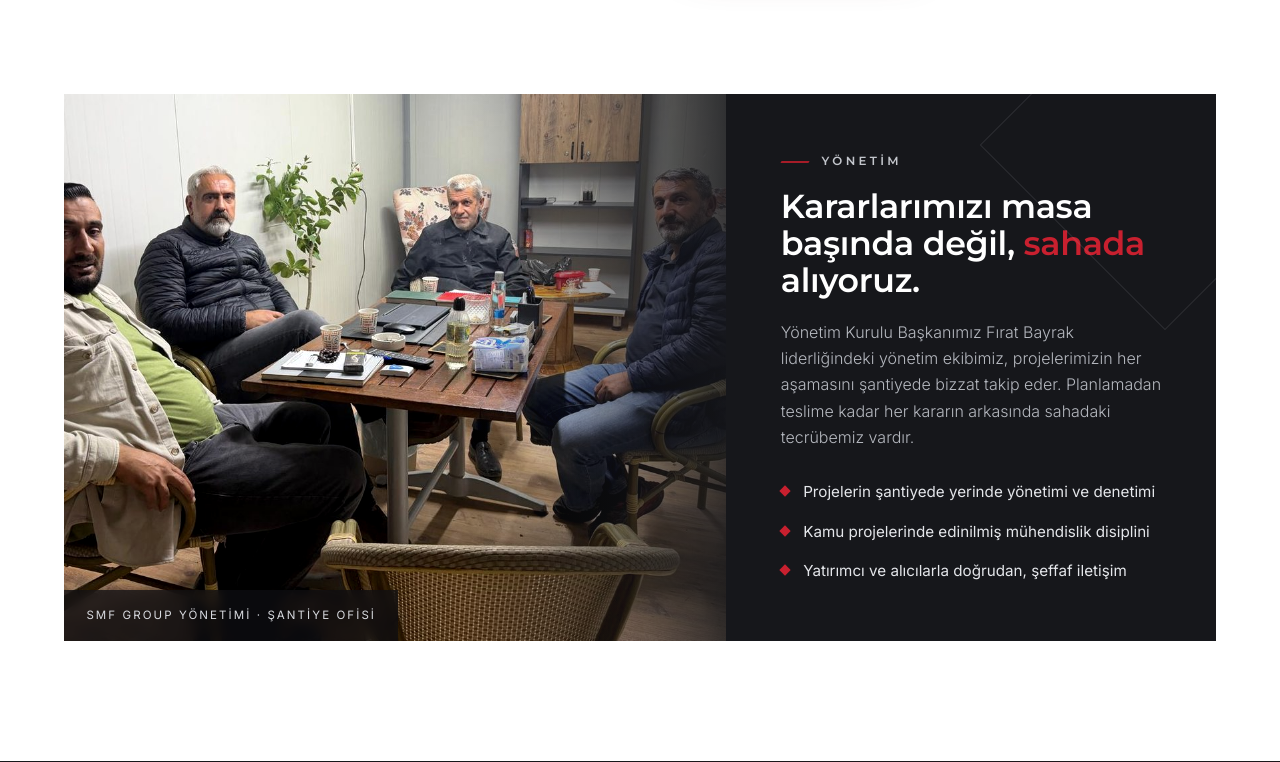
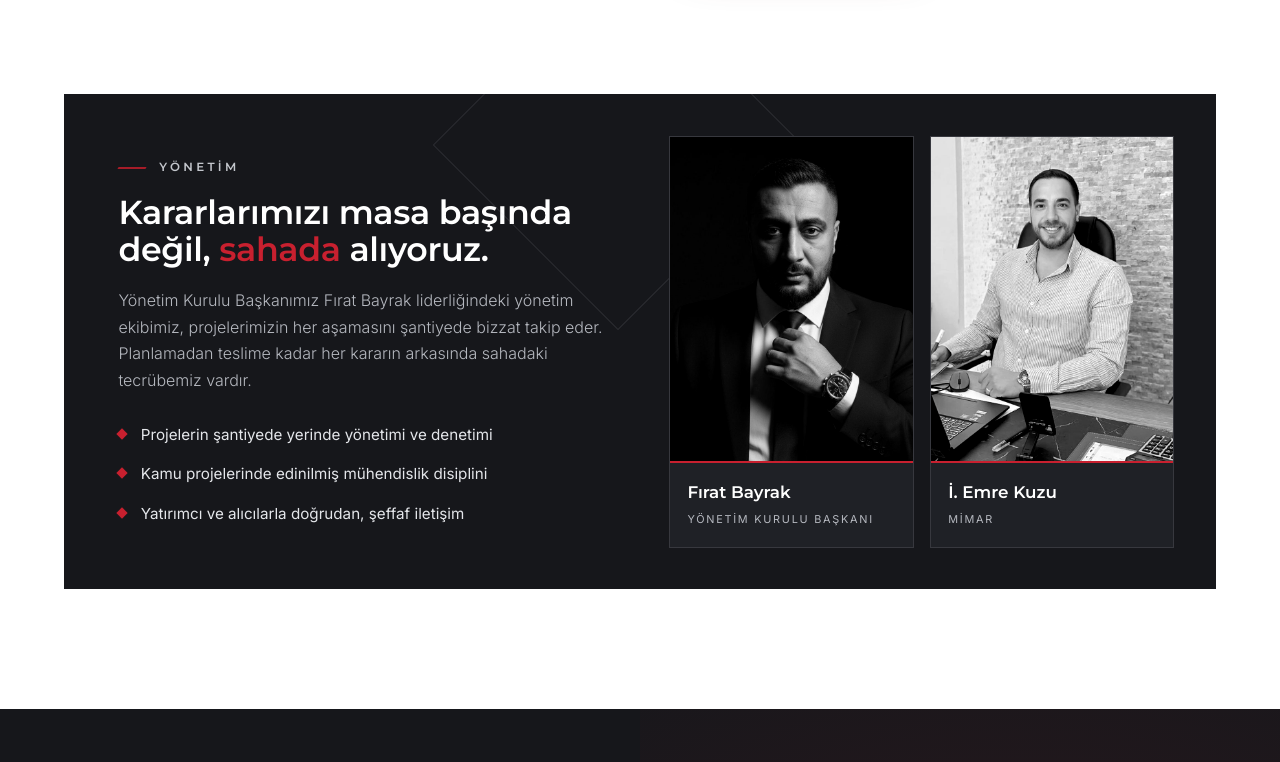
Before and after one commit to smfgroup/smfgroup.github.io, a plain HTML site: page index.html in a window 1280 px wide. Shown: the part 1558-2320 px from the top of the page. Drawn offline with Linux system fonts and the light colour scheme; animation ran at ten frames a second.

Commit message:
Yönetim bölümü: toplu fotoğraf yerine Fırat Bayrak ve Emre Kuzu
Removed the old management section and updated the layout for the management team display.

```diff
--- a/index.html
+++ b/index.html
@@ -427,6 +427,20 @@ footer{background:#0f1013;color:#9a9da5;padding:3.2rem 0 2rem}
   .hs div{padding:1rem}
   .cats{grid-template-columns:1fr}
 }
+
+/* Yönetim — liderler */
+.mgmt{grid-template-columns:1.05fr .95fr;align-items:stretch}
+.mgmt-team{display:grid;grid-template-columns:1fr 1fr;gap:1rem;padding:2.6rem 2.6rem 2.6rem 0;align-content:center;position:relative;z-index:1}
+.leader{margin:0;overflow:hidden;background:#1f2126;border:1px solid rgba(195,198,204,.14);transition:border-color .3s}
+.leader:hover{border-color:rgba(200,32,47,.55)}
+.leader-ph{aspect-ratio:3/4;overflow:hidden}
+.leader-ph img{display:block;width:100%;height:100%;object-fit:cover;object-position:center 18%;filter:grayscale(1) contrast(1.05);transition:transform 1.2s,filter .6s}
+.leader:hover .leader-ph img{transform:scale(1.04);filter:grayscale(0) contrast(1)}
+.leader figcaption{padding:1rem 1.1rem 1.15rem;border-top:2px solid var(--red2)}
+.leader b{display:block;font-family:var(--head);font-weight:600;font-size:1.05rem;color:#fff}
+.leader small{display:block;margin-top:.25rem;font-size:.68rem;letter-spacing:.16em;text-transform:uppercase;color:#b5b8bf}
+@media (max-width:1000px){.mgmt{grid-template-columns:1fr}.mgmt-team{padding:0 1.8rem 2.6rem}}
+@media (max-width:420px){.mgmt-team{gap:.7rem;padding:0 1.2rem 2rem}.leader figcaption{padding:.8rem .8rem .9rem}.leader b{font-size:.92rem}.leader small{font-size:.6rem;letter-spacing:.1em}}
 </style>
 </head>
 <body>
@@ -492,8 +506,7 @@ footer{background:#0f1013;color:#9a9da5;padding:3.2rem 0 2rem}
     </div>
   </div>
   <div class="container">
-    <div class="mgmt reveal">
-      <figure class="mgmt-img" data-full="yonetim.jpg" data-cap="SMF Group yönetimi · Şantiye ofisi" style="cursor:zoom-in"><img src="yonetim.jpg" alt="SMF Group yönetimi şantiye ofisinde toplantıda" loading="lazy"><figcaption>SMF Group Yönetimi · Şantiye Ofisi</figcaption></figure>
+    <div class="mgmt reveal" id="yonetim">
       <div class="mgmt-txt">
         <span class="eyebrow" style="color:#c3c6cc">Yönetim</span>
         <h3>Kararlarımızı masa başında değil, <em>sahada</em> alıyoruz.</h3>
@@ -503,6 +516,10 @@ footer{background:#0f1013;color:#9a9da5;padding:3.2rem 0 2rem}
           <li>Kamu projelerinde edinilmiş mühendislik disiplini</li>
           <li>Yatırımcı ve alıcılarla doğrudan, şeffaf iletişim</li>
         </ul>
+      </div>
+      <div class="mgmt-team">
+        <figure class="leader"><div class="leader-ph"><img src="firat-bayrak.jpg" alt="Fırat Bayrak, SMF Group Yönetim Kurulu Başkanı" loading="lazy"></div><figcaption><b>Fırat Bayrak</b><small>Yönetim Kurulu Başkanı</small></figcaption></figure>
+        <figure class="leader"><div class="leader-ph"><img src="emre-kuzu.jpg" alt="İ. Emre Kuzu, Mimar" loading="lazy"></div><figcaption><b>İ. Emre Kuzu</b><small>Mimar</small></figcaption></figure>
       </div>
     </div>
   </div>
@@ -684,18 +701,6 @@ footer{background:#0f1013;color:#9a9da5;padding:3.2rem 0 2rem}
 </section>
 
 <!-- YÖNETİM KADROSU -->
-<section class="team-sec" id="yonetim">
-  <div class="container">
-    <div class="team-head reveal">
-      <div><span class="eyebrow">Yönetim</span><h2>Yönetim Kadromuz</h2></div>
-      <p>Projelerimizi tecrübeli yönetim ve teknik kadromuzla planlıyor, sahada bizzat takip ediyoruz.</p>
-    </div>
-    <div class="team">
-      <figure class="member reveal"><div class="ph"><img src="firat-bayrak.jpg" alt="Fırat Bayrak, SMF Group Yönetim Kurulu Başkanı" loading="lazy"></div><figcaption><b>Fırat Bayrak</b><small>Yönetim Kurulu Başkanı</small></figcaption></figure>
-      <figure class="member reveal"><div class="ph"><img src="emre-kuzu.jpg" alt="İ. Emre Kuzu, Mimar" loading="lazy"></div><figcaption><b>İ. Emre Kuzu</b><small>Mimar</small></figcaption></figure>
-    </div>
-  </div>
-</section>
 
 <div class="band">
   <div class="container band-in">
```
